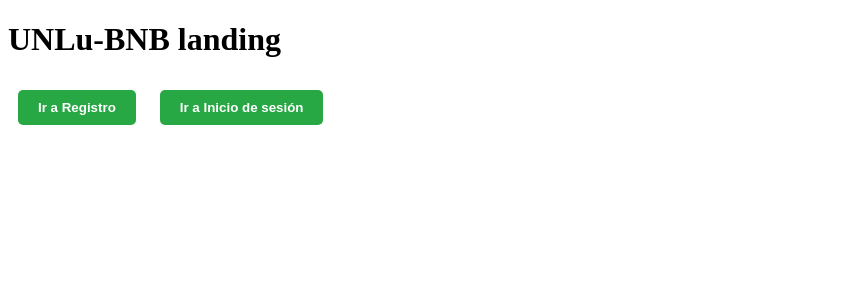
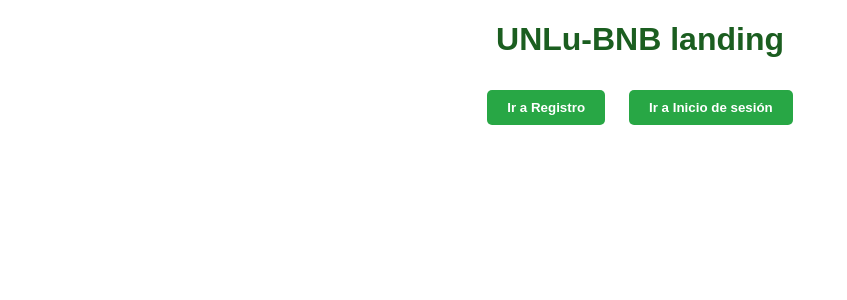
Before and after one commit to matiasjrodriguez/unlu-bnb, a Flask app: page / in a window 1280 px wide. Shown: the top 300 px of the page, without its empty margins (0-847 px from the left). Run offline with Flask 3, Linux system fonts and the light colour scheme; the visitor is signed in with stand-in values (Sample User, id 1).

Commit message:
centro divs y agrego css a titulo

```diff
--- a/static/styles/index.css
+++ b/static/styles/index.css
@@ -7,4 +7,15 @@
     font-weight: bold;
     cursor: pointer;
     margin: 10px;
+    align-items : center;
 }
+
+.centrar-botones{
+    text-align: center;
+}
+
+h1 {
+    font-family:Arial, Helvetica, sans-serif;
+    text-align : center;
+    color : #1b5e20;
+}
--- a/templates/index.html
+++ b/templates/index.html
@@ -8,11 +8,13 @@
 </head>
 <body>
     <h1>UNLu-BNB landing</h1>
+    <div class="centrar-botones">
     <button onclick="window.location.href='/signup'" class="btn-verde">
         Ir a Registro
     </button>
     <button onclick="window.location.href='/login'" class="btn-verde">
         Ir a Inicio de sesión
     </button>
+    </div>
 </body>
 </html>
```
